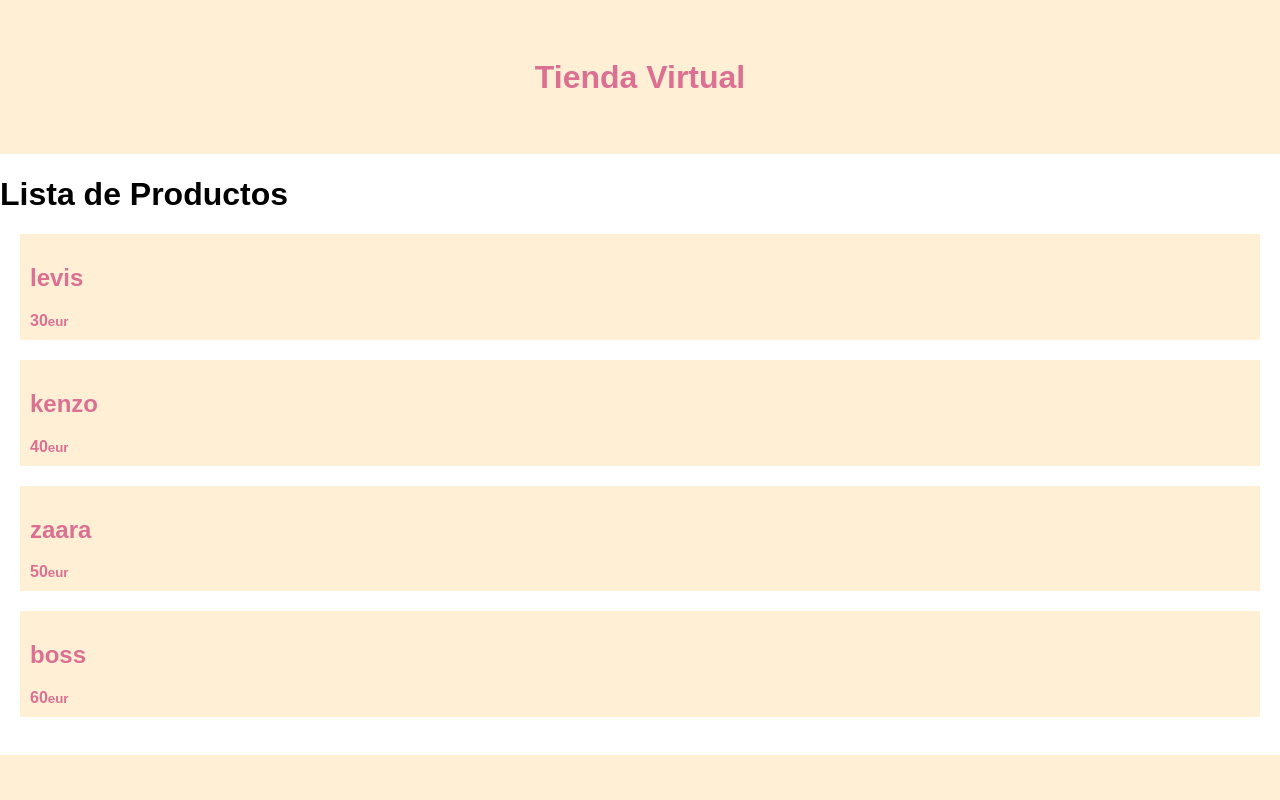
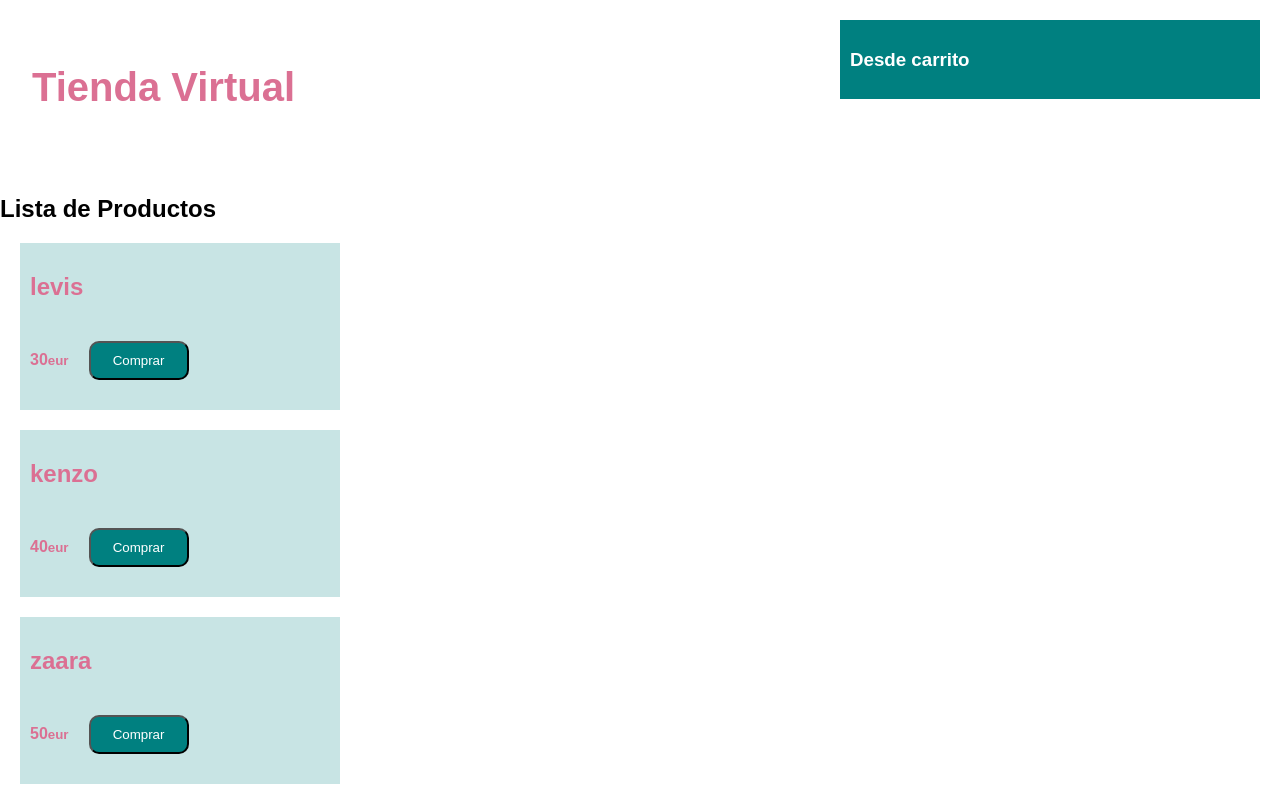
Before and after one commit to johanBautista/hooksTeoria, a React (Create React App) app: page / in a window 1280 px wide. Shown: the top 800 px of the page. Built offline with nearby package versions, Linux system fonts and the light colour scheme.

Commit message:
styles and carrito-component

```diff
--- a/src/App.js
+++ b/src/App.js
@@ -2,6 +2,7 @@
 import Header from './components/Header';
 import Footer from './components/Footer';
 import Producto from './components/Producto';
+import Carrito from './components/Carrito';
 
 const date = new Date().getFullYear();
 
@@ -12,26 +13,16 @@
     { id: 3, name: 'zaara', price: 50 },
     { id: 4, name: 'boss', price: 60 },
   ]);
-  /*
-  1.cambiar el return {} por ()
-  2.pasar el objeto producto a su componente para poder imprimirlo
-  3. agregar el key para quitar el error del mapeo
-  4.destructuring de la prop de producto para poder imprimir sus valores
-  5. basic styles-component
-  */
 
   return (
     <div>
       <Header title="Tienda Virtual" />
-      <h1>Lista de Productos</h1>
+      <h2>Lista de Productos</h2>
       {productos.map((producto) => (
-        <Producto
-          key={producto.id}
-          producto={producto}
-          productos={productos}
-        />
+        <Producto key={producto.id} producto={producto} productos={productos} />
       ))}
       <br />
+      <Carrito />
       <Footer date={date} />
     </div>
   );
--- /dev/null
+++ b/src/components/Carrito.js
@@ -0,0 +1,28 @@
+import React from 'react';
+import styled from 'styled-components';
+
+/**
+ 1. crear carrito component
+ 2. styled components
+ 3. boton comprar
+ */
+
+const Compra = styled.section`
+  position: fixed;
+  width: 400px;
+  top: 0;
+  right: 0;
+  margin: 20px;
+  padding: 10px;
+  background: teal;
+  color: white;
+`;
+const Carrito = () => {
+  return (
+    <Compra>
+      <h3>Desde carrito</h3>
+    </Compra>
+  );
+};
+
+export default Carrito;
--- a/src/components/Header.js
+++ b/src/components/Header.js
@@ -2,15 +2,13 @@
 import styled from 'styled-components';
 
 const Title = styled.h1`
-  font-size: 2em;
-  text-align: center;
+  font-size: 2.5em;
   color: palevioletred;
 `;
 
 // Create a Wrapper component that'll render a <section> tag with some styles
  export const Wrapper = styled.section`
   padding: 2em;
-  background: papayawhip;
 `;
 
 const Header = ({ title }) => {
--- a/src/components/Producto.js
+++ b/src/components/Producto.js
@@ -1,11 +1,21 @@
 import React from 'react';
 import styled from 'styled-components';
+
+const Button = styled.button`
+  margin: 20px;
+  padding: 10px;
+  background: teal;
+  border-radius:10px;
+  color: white;
+  width: 100px;
+`;
 
 const Articulo = styled.section`
   margin: 20px;
   padding: 10px;
-  background: papayawhip;
+  background: #00808037;
   color: palevioletred;
+  width: 300px;
 `;
 const Producto = ({ producto, productos }) => {
   const { id, name, price } = producto;
@@ -17,6 +27,7 @@
         {price}
         <small>eur</small>
       </b>
+      <Button >Comprar</Button>
     </Articulo>
   );
 };
```
